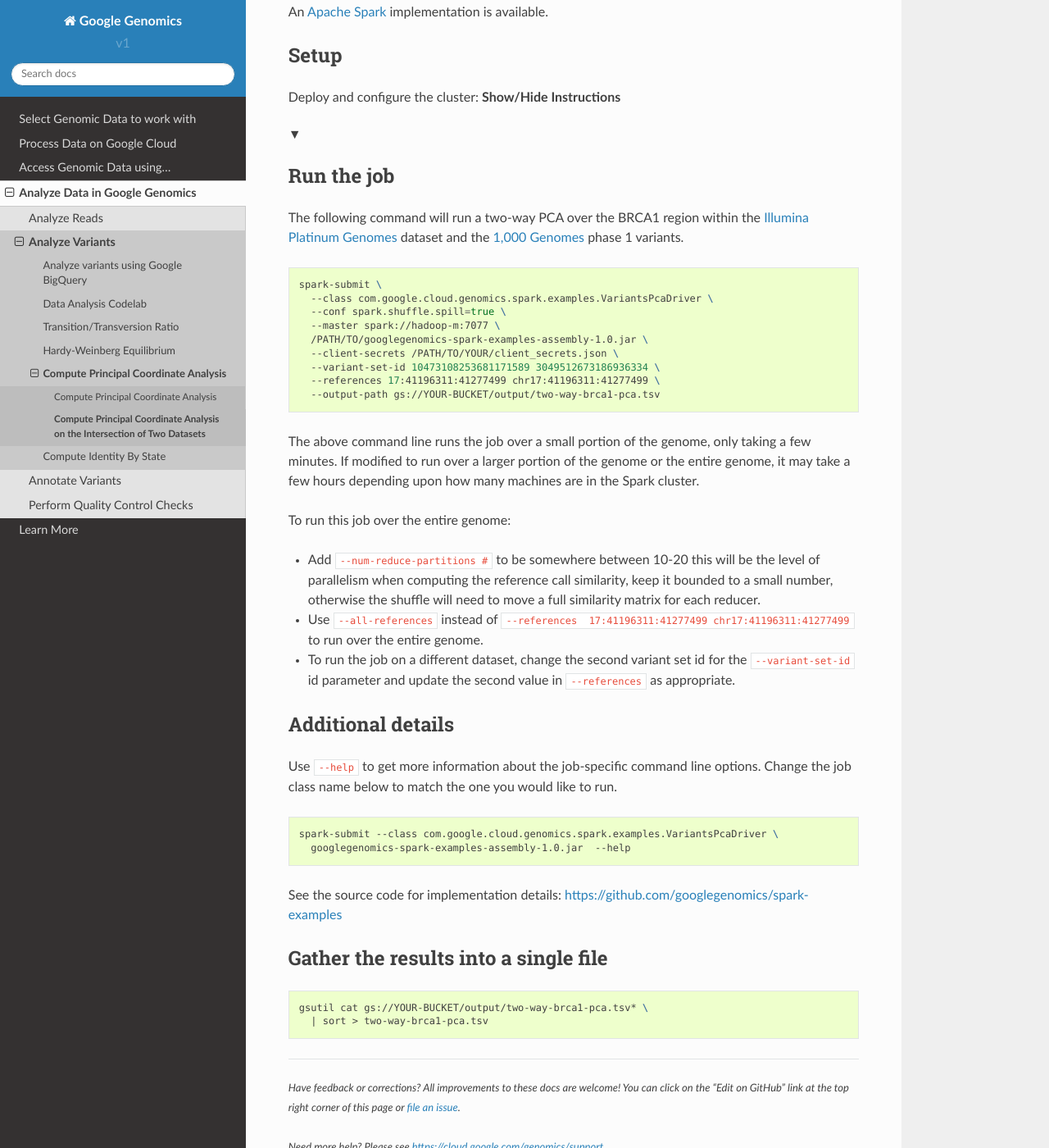
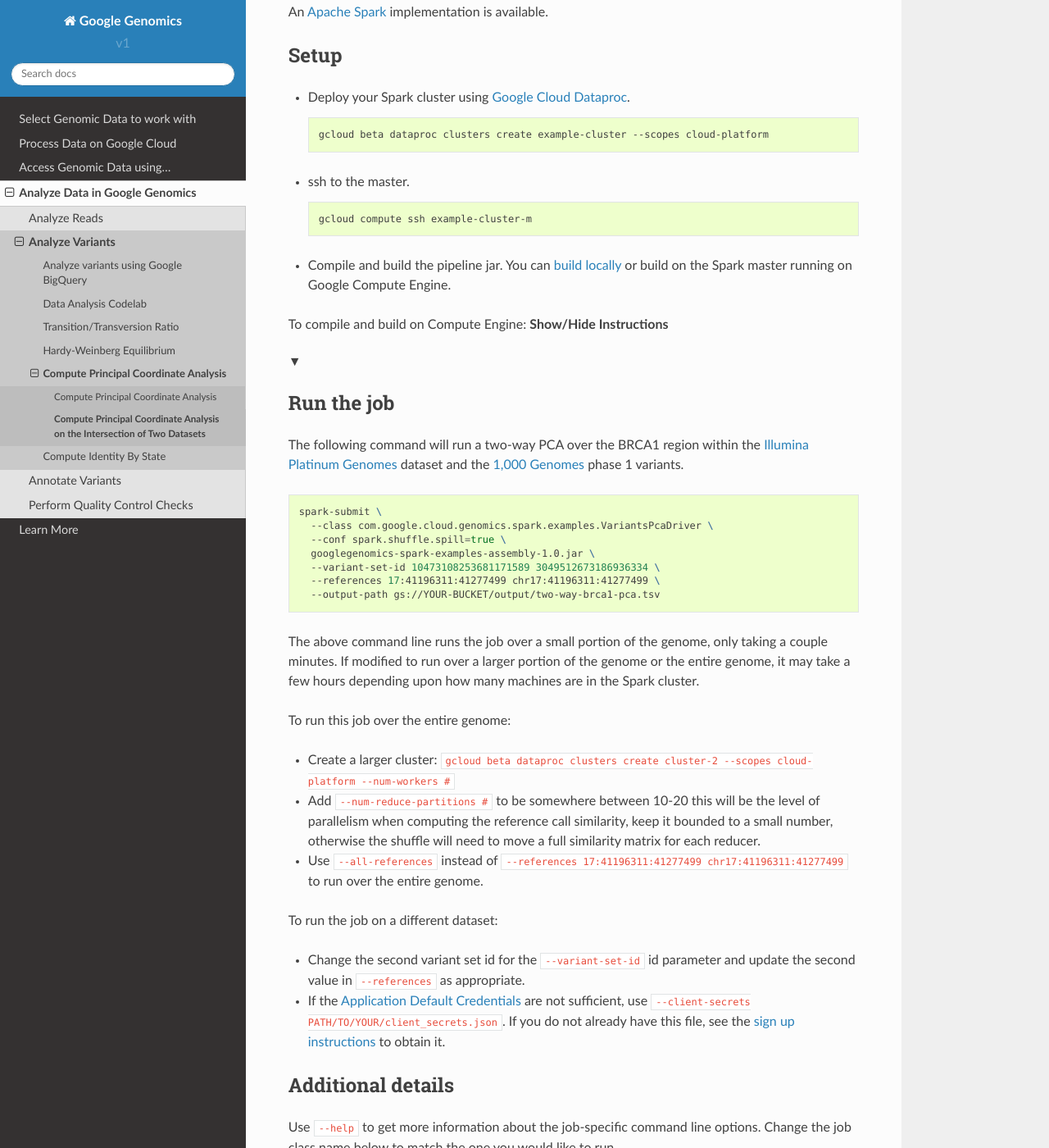
Before and after one commit to googlegenomics/readthedocs, a Sphinx documentation site: the page built from docs/source/use_cases/compute_principal_coordinate_analysis/2-way-pca.rst, in a window 1280 px wide and 1400 px high, scrolled down 663 px. Shown: the whole window at 82% size. Built offline with Sphinx 7.4.7 and the Read the Docs theme 2.0.0, drawn with Linux system fonts in a browser that asks for light colours.

Commit message:
Update spark pipeline instructions.

```diff
--- a/docs/source/conf.py
+++ b/docs/source/conf.py
@@ -145,6 +145,7 @@
 .. ### Google Guide Links
 .. _Google Developers Console Guide: https://developers.google.com/console/help/new/
 .. _Google Identity Platform Guide: https://developers.google.com/identity/protocols/OAuth2
+.. _Application Default Credentials: https://developers.google.com/identity/protocols/application-default-credentials
 
 .. ### Google Product Links
 .. _Google BigQuery: https://cloud.google.com/bigquery/
@@ -153,7 +154,8 @@
 .. _Google Compute Engine: https://cloud.google.com/compute/
 .. _Google Developers Console: https://console.developers.google.com/
 .. _Google Genomics: https://cloud.google.com/genomics/
-.. _Google Cloud Datalab: https://cloud.google.com/datalab/.
+.. _Google Cloud Datalab: https://cloud.google.com/datalab/
+.. _Google Cloud Dataproc: https://cloud.google.com/dataproc/
 
 .. ### Deep links into the Developers Console
 .. _Project List: https://console.developers.google.com/project
@@ -194,6 +196,7 @@
 .. _NCBI BLAST Cloud Documentation: http://ncbi.github.io/blast-cloud/
 .. _S3IT: http://www.s3it.uzh.ch/
 .. _SLURM: https://computing.llnl.gov/linux/slurm/
+.. _ALPN: http://www.eclipse.org/jetty/documentation/9.2.10.v20150310/alpn-chapter.html
 
 .. _Bioconductor: http://www.bioconductor.org/
 .. _Using Bioconductor: http://www.bioconductor.org/install/
--- a/docs/source/includes/spark_setup.rst
+++ b/docs/source/includes/spark_setup.rst
@@ -1,41 +1,47 @@
-(1) Use `bdutil <https://cloud.google.com/hadoop/bdutil>`_ **version 1.2.1** or higher to deploy the cluster.  If you have not already done so, `install and configure <https://cloud.google.com/hadoop/>`_ bdutil.
+* Deploy your Spark cluster using `Google Cloud Dataproc`_.
 
-.. code-block:: shell
+  .. code-block:: shell
 
-  ./bdutil -e extensions/spark/spark_env.sh deploy
+    gcloud beta dataproc clusters create example-cluster --scopes cloud-platform
 
-(2) Copy your ``client_secrets.json`` to the master.  If you do not already have this file, see the `sign up instructions <https://cloud.google.com/genomics/install-genomics-tools#authenticate>`_ to obtain it.
+* ssh to the master.
 
-.. code-block:: shell
+  .. code-block:: shell
 
-  gcloud compute copy-files client_secrets.json hadoop-m:~/
+    gcloud compute ssh example-cluster-m
 
-(3) ssh to the master.
+* Compile and build the pipeline jar.  You can `build locally <https://github.com/googlegenomics/spark-examples>`_ or build on the Spark master running on Google Compute Engine.
 
-.. code-block:: shell
+.. container:: toggle
 
-  gcloud compute ssh hadoop-m
+  .. container:: header
 
-(4) Install `sbt <http://www.scala-sbt.org/release/tutorial/Installing-sbt-on-Linux.html>`_.
+    To compile and build on Compute Engine: **Show/Hide Instructions**
 
-.. code-block:: shell
+  .. container:: content
 
-  echo "deb http://dl.bintray.com/sbt/debian /" | sudo tee -a /etc/apt/sources.list.d/sbt.list
-  sudo apt-get update
-  sudo apt-get install sbt
+    (1) Install `sbt <http://www.scala-sbt.org/release/tutorial/Installing-sbt-on-Linux.html>`_.
 
-(5) Clone the github repository.
+      .. code-block:: shell
 
-.. code-block:: shell
+        echo "deb https://dl.bintray.com/sbt/debian /" | sudo tee -a /etc/apt/sources.list.d/sbt.list
+        sudo apt-key adv --keyserver hkp://keyserver.ubuntu.com:80 --recv 642AC823
+        sudo apt-get install apt-transport-https
+        sudo apt-get update
+        sudo apt-get install sbt
 
-  sudo apt-get install git
-  git clone https://github.com/googlegenomics/spark-examples.git
+    (2) Clone the github repository.
 
-(6) Compile the Jar.
+      .. code-block:: shell
 
-.. code-block:: shell
+        sudo apt-get install git
+        git clone https://github.com/googlegenomics/spark-examples.git
 
-  cd spark-examples
-  sbt assembly
-  cp target/scala-2.10/googlegenomics-spark-examples-assembly-*.jar ~/
-  cd ~/
+    (3) Compile the Jar.
+
+      .. code-block:: shell
+
+        cd spark-examples
+        sbt assembly
+        cp target/scala-2.10/googlegenomics-spark-examples-assembly-*.jar ~/
+        cd ~/
--- a/docs/source/use_cases/compute_principal_coordinate_analysis/2-way-pca.rst
+++ b/docs/source/use_cases/compute_principal_coordinate_analysis/2-way-pca.rst
@@ -46,20 +46,23 @@
   spark-submit \
     --class com.google.cloud.genomics.spark.examples.VariantsPcaDriver \
     --conf spark.shuffle.spill=true \
-    --master spark://hadoop-m:7077 \
-    /PATH/TO/googlegenomics-spark-examples-assembly-1.0.jar \
-    --client-secrets /PATH/TO/YOUR/client_secrets.json \
+    googlegenomics-spark-examples-assembly-1.0.jar \
     --variant-set-id 10473108253681171589 3049512673186936334 \
     --references 17:41196311:41277499 chr17:41196311:41277499 \
     --output-path gs://YOUR-BUCKET/output/two-way-brca1-pca.tsv
 
-The above command line runs the job over a small portion of the genome, only taking a few minutes.  If modified to run over a larger portion of the genome or the entire genome, it may take a few hours depending upon how many machines are in the Spark cluster.
+The above command line runs the job over a small portion of the genome, only taking a couple minutes.  If modified to run over a larger portion of the genome or the entire genome, it may take a few hours depending upon how many machines are in the Spark cluster.
 
 To run this job over the entire genome:
 
+* Create a larger cluster: ``gcloud beta dataproc clusters create cluster-2 --scopes cloud-platform --num-workers #``
 * Add ``--num-reduce-partitions #`` to be somewhere between 10-20 this will be the level of parallelism when computing the reference call similarity, keep it bounded to a small number, otherwise the shuffle will need to move a full similarity matrix for each reducer.
-* Use ``--all-references`` instead of ``--references  17:41196311:41277499 chr17:41196311:41277499`` to run over the entire genome.
-* To run the job on a different dataset, change the second variant set id for the ``--variant-set-id`` id parameter and update the second value in ``--references`` as appropriate.
+* Use ``--all-references`` instead of ``--references 17:41196311:41277499 chr17:41196311:41277499`` to run over the entire genome.
+
+To run the job on a different dataset:
+
+* Change the second variant set id for the ``--variant-set-id`` id parameter and update the second value in ``--references`` as appropriate.
+* If the `Application Default Credentials`_ are not sufficient, use ``--client-secrets PATH/TO/YOUR/client_secrets.json``.  If you do not already have this file, see the `sign up instructions <https://cloud.google.com/genomics/install-genomics-tools#authenticate>`_ to obtain it.
 
 Additional details
 ------------------
```
Also changed, not shown: other parts of docs/source/use_cases/compute_principal_coordinate_analysis/2-way-pca.rst (+1 -1 lines), docs/source/use_cases/compute_principal_coordinate_analysis/1-way-pca.rst (+9 -6 lines).
